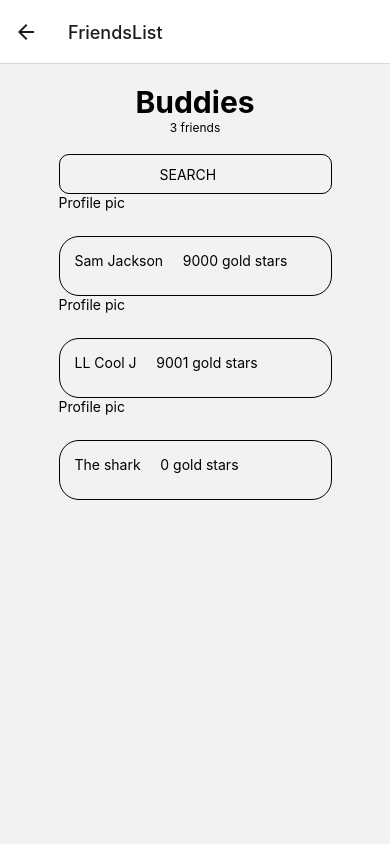
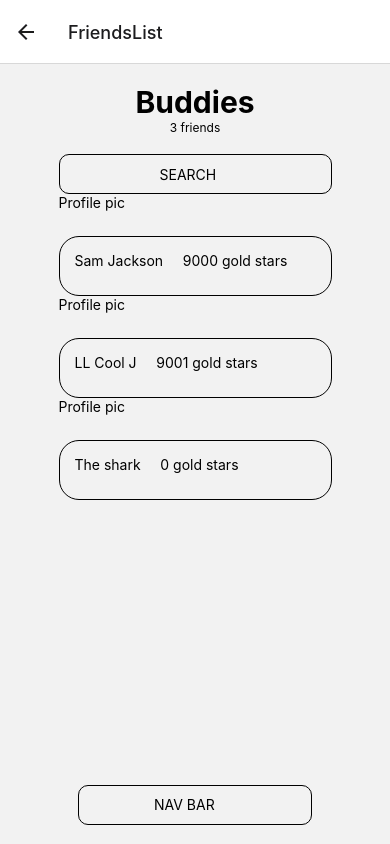
Before and after one commit to rpp30-boc-heartbleed/whimsical, a React Native app in the folder client/: screen /FriendsList in a window 390 px wide. Built offline with nearby package versions, Linux system fonts and the light colour scheme.

Commit message:
Added dummy navbar to friendslist

```diff
--- a/client/components/FriendsList/FriendsListContainer.jsx
+++ b/client/components/FriendsList/FriendsListContainer.jsx
@@ -42,6 +42,7 @@ const FriendsListContainer = () => {
           keyboardShouldPersistTaps="handled"
         />
       </View>
+      <Text style={styles.navbar}>NAV BAR</Text>
     </View>
   );
 };
@@ -73,7 +74,6 @@ const styles = StyleSheet.create({
   },
   list: {
     flex: 1,
-    fontSize: 14,
     width: '70%',
   },
   friend: {
@@ -86,6 +86,16 @@ const styles = StyleSheet.create({
     height: 60,
     marginTop: 25,
   },
+  navbar: {
+    borderRadius: 10,
+    fontSize: 14,
+    borderColor: 'black',
+    borderWidth: 1,
+    width: '60%',
+    height: 40,
+    paddingHorizontal: 75,
+    paddingTop: 10,
+  },
 });
 
 export default FriendsListContainer;
--- a/client/components/Login/LoginContainer.jsx
+++ b/client/components/Login/LoginContainer.jsx
@@ -17,7 +17,6 @@ const LoginContainer = ({ navigation }) => {
         onPress={() => navigation.push('FriendsList')} // push the name property of the Stack.Screen component as defined in App.jsx
       />
       <Button title="Go to Dashboard" onPress={() => navigation.navigate('Dashboard')} />
-      <Button title="Go back" onPress={() => navigation.goBack()} />
       <StatusBar />
     </View>
   );
```
